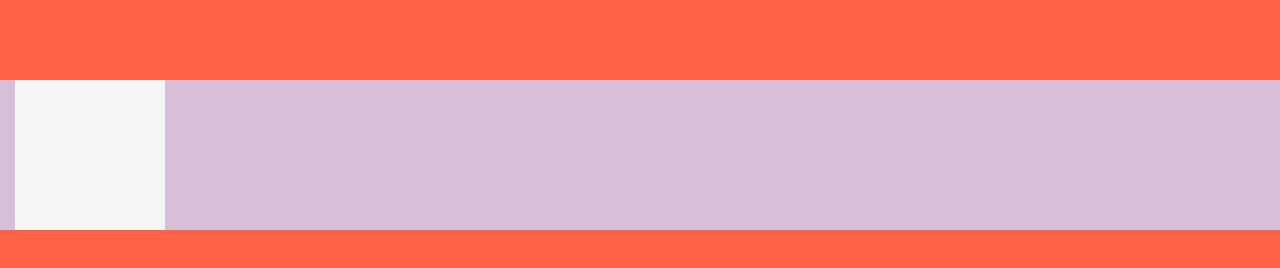
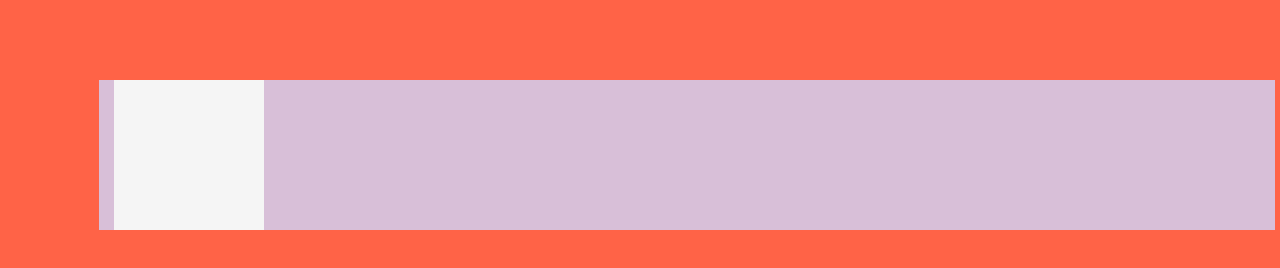
Before and after one commit to junilyang-dev/js, a plain HTML site: page kokoa-clone/home.html in a window 1280 px wide. Drawn offline with Linux system fonts and the light colour scheme.

Commit message:
collapsing margins

```diff
--- a/kokoa-clone/home.html
+++ b/kokoa-clone/home.html
@@ -8,7 +8,7 @@
         background-color: tomato;
       }
       body {
-        margin: 0;
+        margin: 20px 5px 12px 99px;
         background-color: thistle;
       }
       div {
```
